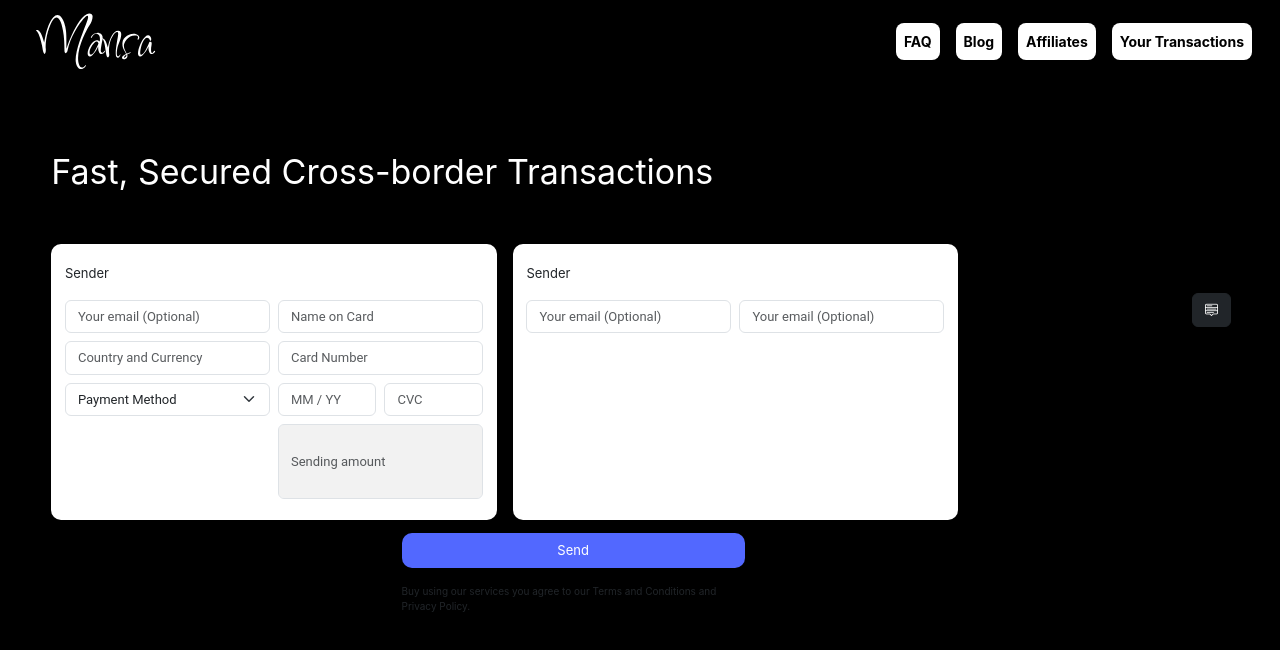
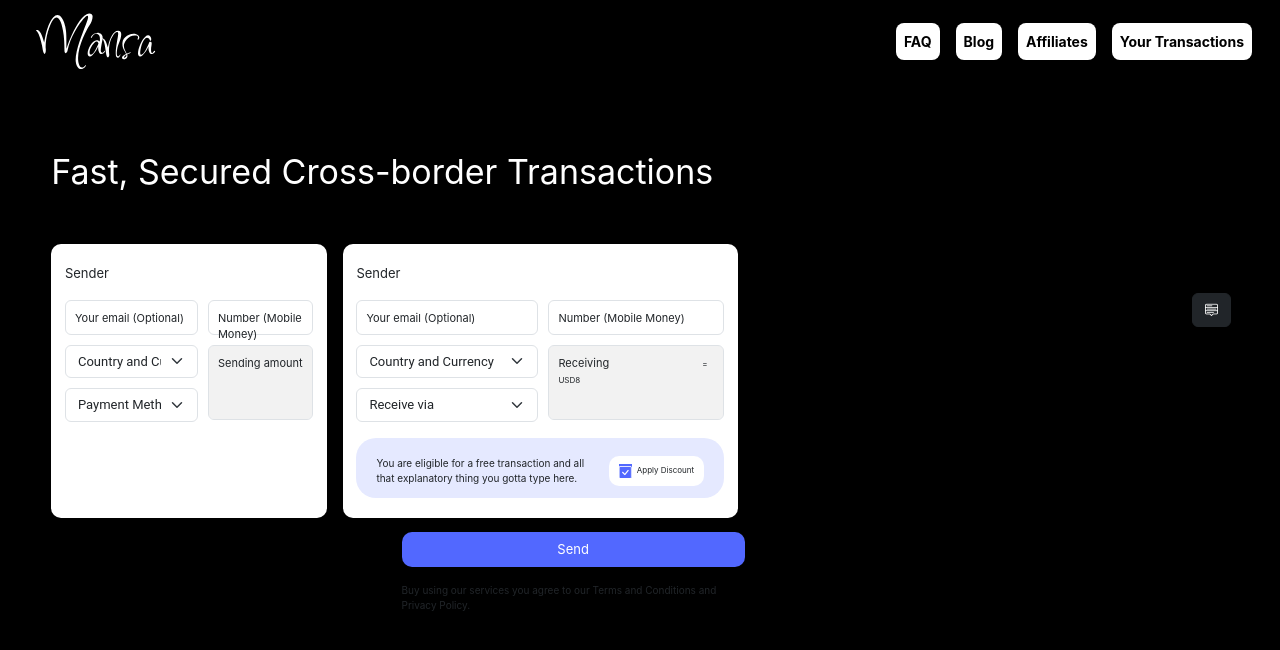
Before and after one commit to Morelle-Olivia/Mansa, an Angular app: page / in a window 1280 px wide. Shown: the top 650 px of the page. Built offline with nearby package versions, Linux system fonts and the light colour scheme.

Commit message:
completed the design for landing page.

```diff
--- a/src/app/pages/landing-page/landing-page.component.css
+++ b/src/app/pages/landing-page/landing-page.component.css
@@ -21,11 +21,12 @@
   background-color: white;
   /*width: 570px;*/
   height: auto;
+  font-family: Roboto;
   top: 244px;
   border-radius: 10px;
 }
 input, select {
-  /*border: transparent;*/
+  height: 100%;
   width: auto;
   font-family: Roboto;
 }
@@ -46,8 +47,73 @@ input:placeholder-shown::placeholder {
   opacity: 2;
 }
 
+.floating-input-container {
+  position: relative;
+  display: grid;
+  gap: 20%;
+}
+
+.floating-input {
+  width: 100%;
+  padding: 10px 0px 9px 12px;
+  font-size: 12px;
+}
+.floating-input-amount {
+  font-family: Roboto;
+  width: 100%;
+  padding: 40px 8px 0px 12px;
+  text-align: right;
+  font-size: 18px;
+}
+
+.floating-label {
+  position: absolute;
+  font-size: 11px;
+  padding: 10px 0px 10px 10px;
+  top: 0;
+  left: 0;
+  pointer-events: none;
+  transition: 0.2s ease-out;
+}
+
+.floating-input:focus + .floating-label,
+.floating-input:not(:placeholder-shown) + .floating-label {
+  transform: translateY(-10px) scale(0.75);
+  padding: 10px 0px 0px 0px;
+  color: #333;
+}
+
 select {
   width: 100%;
+}
+
+.discount {
+  width: 368px;
+  height: 60px;
+  /*top: 508px;*/
+  /*left: 22px;*/
+  padding: 18px 20px 18px 20px;
+  border-radius: 20px;
+  gap: 10px;
+  background-color: #E5E9FF;
+  /*display: grid;*/
+  /*grid-column: 2;*/
+}
+.discount_text {
+  font-size: 10px;
+}
+.discount_apply {
+  font-size: 8px;
+}
+
+.apply {
+  background-color: #FFFFFF;
+  width: 160px;
+  height: 30px;
+  padding: 8px 10px 8px 10px;
+  border-radius: 10px;
+  border: 1px;
+  gap: 5px;
 }
 
 .sending_amount {
@@ -59,6 +125,9 @@ select {
 .butt_div {
   padding: 2% 0% 0% 51%;
 }
+/*.but_div {*/
+/*  padding: 2% 0% 0% 51%;*/
+/*}*/
 
 terms_conditions {
   color: #6A6D70;
@@ -76,6 +145,12 @@ terms_conditions {
   border-radius: 10px;
 }
 
+/*.send_butt {*/
+/*  background-color: #5268FF;*/
+/*  padding: 2% 46%;*/
+/*  border-radius: 10px;*/
+/*}*/
+
 .dashboard {
   display: grid;
   padding-top: -10%;
@@ -85,7 +160,40 @@ terms_conditions {
 .slider {
   padding-top: 14rem;
   padding-left: 4rem;
+  transition: 0.2s ease-out;
 }
 .menu-button {
   padding: 50% 0% 0% 90%;
+  transition: 0.2s ease-out;
 }
+
+.grid {
+  display: grid;
+  gap: 10px;
+}
+
+.grid-col-1-2 {
+  grid-column: 1/2;
+}
+.grid-col-2 {
+  grid-column: 2;
+}
+.grid-row-1 {
+  grid-row: 1;
+}
+.grid-row-2{
+  grid-row: 2;
+}
+
+.grid-row-3 {
+  grid-row: 3;
+}
+
+.amount {
+  grid-column: 2;
+  grid-row: 2/4;
+}
+
+.amount--card {
+  grid-column: 1/3;
+}
--- a/src/app/pages/landing-page/landing-page.component.html
+++ b/src/app/pages/landing-page/landing-page.component.html
@@ -2,47 +2,123 @@
   <div class="d-flex justify-content-between">
     <div class="col-7">
       <h3 class="text-white page_header">Fast, Secured Cross-border Transactions</h3>
-      <div class="d-flex gap-3">
+      <form class="d-flex gap-3">
         <div class="sender">
           <p>Sender</p>
-          <form action="">
-            <div class="d-flex justify-content-between">
-              <div>
-                <input type="text" class="form-control" placeholder="Your email (Optional)">
-                <input type="text" class="form-control mt-2" placeholder="Country and Currency">
-                <select class="form-select mt-2" aria-label="Default select example" >
-                  <option selected>Payment Method</option>
-                  <option value="1">MTN Mobile Money </option>
-                  <option value="2">Bank Card</option>
-                </select>
+          <div class="grid">
+            <div class="floating-input-container grid-col-1-2">
+              <input type="text" class="form-control floating-input" id="myInputs" placeholder="">
+              <label for="myInputs" class="floating-label">Your email (Optional)</label>
+            </div>
+            <div class="grid-col-1-2">
+<!--              <input type="text" class="form-control" placeholder="Country and Currency">-->
+              <select (change)="selectCountryAndCurrency($event)" class="form-select"
+                      aria-label="Default select example">
+                <option selected>Country and Currency</option>
+                <option value="1">{{ currencyInput }}</option>
+              </select>
+            </div>
+            <div class="grid-col-1-2">
+              <select (change)="selectPaymentMethod($event)" class="form-select"
+                      aria-label="Default select example">
+                <option selected>Payment Method</option>
+                <option value="1">MTN Mobile Money</option>
+                <option value="2">Bank Card</option>
+              </select>
+            </div>
+            <div class="floating-input-container grid-col-2 grid-row-1" *ngIf="selectedPaymentMethod">
+              <input type="number" class="form-control floating-input" id="myInputs" placeholder=" ">
+              <label for="myInputs" class="floating-label">Number (Mobile Money)</label>
+            </div>
+            <ng-container *ngIf="!selectedPaymentMethod">
+              <div class="floating-input-container grid-col-2 grid-row-1">
+                <input type="text" class="form-control floating-input" placeholder=" ">
+                <label for="myInputs" class="floating-label">Name on Card</label>
               </div>
-              <div>
-                <div>
-<!--                  <input type="text" class="form-control ms-2" placeholder="Number (Mobile Money)">-->
+              <div class="floating-input-container grid-col-2 grid-row-2">
+                <input type="number" class="form-control floating-input" placeholder=" ">
+                <label for="myInputs" class="floating-label">Card Number</label>
+              </div>
+              <div class="d-flex grid-col-2 grid-row-3">
+                <div class="floating-input-container">
+                  <input type="text" class="form-control floating-input" placeholder=" " style="width: 100%">
+                  <label for="myInputs" class="floating-label">MM / YY</label>
                 </div>
-                <div>
-                  <input type="text" class="form-control ms-2" placeholder="Name on Card">
-                  <input type="text" class="form-control mt-2 ms-2" placeholder="Card Number">
-                  <div class="d-flex" style="width: 100%">
-                    <input type="text" class="form-control mt-2 ms-2" placeholder="MM / YY" style="width: 100%">
-                    <input type="text" class="form-control mt-2 ms-2" placeholder="CVC" style="width: 100%">
-                  </div>
+                <div class="floating-input-container">
+                  <input type="text" class="form-control floating-input" placeholder="" style="width: 100%">
+                  <label for="myInputs" class="floating-label">CVC</label>
                 </div>
-                <input type="text" class="form-control sending_amount mt-2 ms-2" placeholder="Sending amount">
               </div>
+            </ng-container>
+            <div class="floating-input-container" [ngClass]="{'amount--card': !selectedPaymentMethod, 'amount': selectedPaymentMethod}">
+              <input type="text" class="form-control floating-input-amount sending_amount w-100" placeholder=" ">
+              <label for="myInputs" class="floating-label">Sending amount</label>
             </div>
-          </form>
+          </div>
         </div>
-          <div class=" sender">
-            <p>Sender</p>
-            <form action="">
-              <div class="d-flex justify-content-between">
-                <input type="text" class="form-control" placeholder="Your email (Optional)">
-                <input type="text" class="form-control ms-2" placeholder="Your email (Optional)">
+        <div class="sender">
+          <p>Sender</p>
+          <div class="grid">
+            <div class="floating-input-container grid-col-1-2">
+              <input type="text" class="form-control floating-input" id="myInputs" placeholder="">
+              <label for="myInputs" class="floating-label">Your email (Optional)</label>
+            </div>
+            <div class="grid-col-1-2">
+              <!--              <input type="text" class="form-control" placeholder="Country and Currency">-->
+              <select (change)="selectCountryAndCurrency($event)" class="form-select"
+                      aria-label="Default select example">
+                <option selected>Country and Currency</option>
+                <option value="1">{{ currencyInput }}</option>
+              </select>
+            </div>
+            <div class="grid-col-1-2">
+              <select (change)="selectPaymentMethod($event)" class="form-select"
+                      aria-label="Default select example">
+                <option selected>Receive via</option>
+                <option value="1">MTN Mobile Money</option>
+                <option value="2">Bank Account</option>
+              </select>
+            </div>
+            <div class="floating-input-container grid-col-2 grid-row-1" *ngIf="selectedPaymentMethod">
+              <input type="number" class="form-control floating-input" id="myInputs" placeholder=" ">
+              <label for="myInputs" class="floating-label">Number (Mobile Money)</label>
+            </div>
+            <ng-container *ngIf="!selectedPaymentMethod">
+              <div class="floating-input-container grid-col-2 grid-row-1">
+                <input type="text" class="form-control floating-input" placeholder=" ">
+                <label for="myInputs" class="floating-label">Bank Name</label>
               </div>
-            </form>
+              <div class="floating-input-container grid-col-2 grid-row-2">
+                <input type="text" class="form-control floating-input" placeholder=" ">
+                <label for="myInputs" class="floating-label">Account Holder Name</label>
+              </div>
+              <div class="d-flex grid-col-2 grid-row-3">
+                <div class="floating-input-container">
+                  <input type="number" class="form-control floating-input" placeholder=" " style="width: 100%">
+                  <label for="myInputs" class="floating-label" style="font-size: 8px">Account Number (IBAN)</label>
+                </div>
+                <div class="floating-input-container">
+                  <input type="text" class="form-control floating-input" placeholder="" style="width: 100%">
+                  <label for="myInputs" class="floating-label">Sort Code</label>
+                </div>
+              </div>
+            </ng-container>
+            <div class="floating-input-container" [ngClass]="{'amount--card': !selectedPaymentMethod, 'amount': selectedPaymentMethod}">
+              <input type="text" class="form-control floating-input-amount sending_amount w-100" placeholder=" ">
+              <label for="myInputs" class="floating-label">Receiving <span style="text-align: right; padding-left: 90px; font-size: 8px">= USD8</span></label>
+            </div>
           </div>
-      </div>
+          <div class="mt-3 d-flex discount">
+            <p class="discount_text">You are eligible for a free transaction and all that explanatory thing you gotta type here.</p>
+            <div class="d-flex apply">
+<!--              <i class="fas fa-caret-square-o-up" style="background-color: #5268FF; color: white; border: none"></i>-->
+              <span class="bi-check-square" style="background-color: #5268FF; color: white; border: none">
+              </span>
+              <p class="discount_apply">Apply Discount</p>
+            </div>
+          </div>
+        </div>
+      </form>
       <div class="butt_div">
         <button class="btn btn text-white send_button">Send</button>
         <p class="mt-3 terms_conditions"
--- a/src/app/pages/landing-page/landing-page.component.ts
+++ b/src/app/pages/landing-page/landing-page.component.ts
@@ -1,4 +1,5 @@
 import { Component, OnInit } from '@angular/core';
+import {CountryCurrencyService} from "../../services/country-currency/country-currency.service";
 
 @Component({
   selector: 'app-landing-page',
@@ -7,8 +8,29 @@ import { Component, OnInit } from '@angular/core';
 })
 export class LandingPageComponent implements OnInit {
   menuIsClicked = false;
+  selectedPaymentMethod = true;
+  currencyInput: any;
 
-  constructor() { }
+  constructor(private countryCurrencyService: CountryCurrencyService) {
+    const countrySelect: any = document.getElementById('countrySelect');
+    const currencyInput: any = document.getElementById('currencyInput');
+
+    // countrySelect.addEventListener('change', function() {
+    //   const selectedCountry = countrySelect.value;
+    // //
+    //   if (selectedCountry) {
+    //     countryCurrencyService.fetchCurrency(selectedCountry)
+    //       .then(currency => {
+    //         currencyInput.value = currency;
+    //       })
+    //       .catch(error => {
+    //         console.error(error);
+    //       });
+    //   } else {
+    //     currencyInput.value = '';
+    //   }
+    // });
+  }
 
   ngOnInit(): void {
   }
@@ -17,4 +39,29 @@ export class LandingPageComponent implements OnInit {
     this.menuIsClicked = !this.menuIsClicked;
   }
 
+  selectPaymentMethod(event: any) {
+    const selectedValue = event.target.value;
+
+    if (selectedValue === '1') {
+      this.selectedPaymentMethod = true;
+    } else if (selectedValue === '2') {
+      this.selectedPaymentMethod = false
+    } else {
+    }
+  }
+
+  selectCountryAndCurrency(event: any) {
+    const selectedCountry = event.target.value;
+    if (selectedCountry) {
+      this.countryCurrencyService.fetchCurrency(selectedCountry)
+        .then(currency => {
+          this.currencyInput.value = currency;
+          console.log(currency)
+        })
+        .catch(error => {
+          console.error(error);
+        });
+    } else {
+      this.currencyInput.value = '';
+    }  }
 }
```
Also changed, not shown: src/app/services/country-currency/country-currency.service.ts (added, +22 -0 lines), 1 other file (tests, documents, lock files or other folders).
